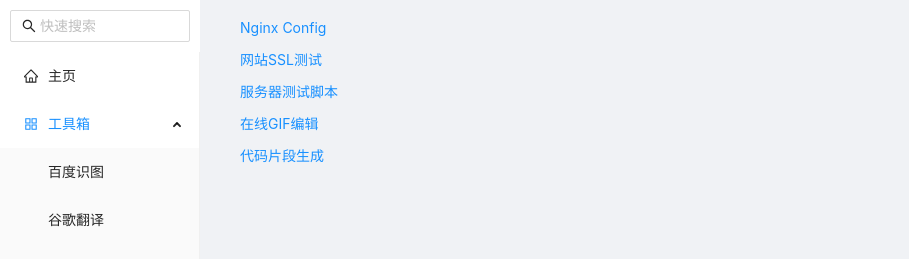
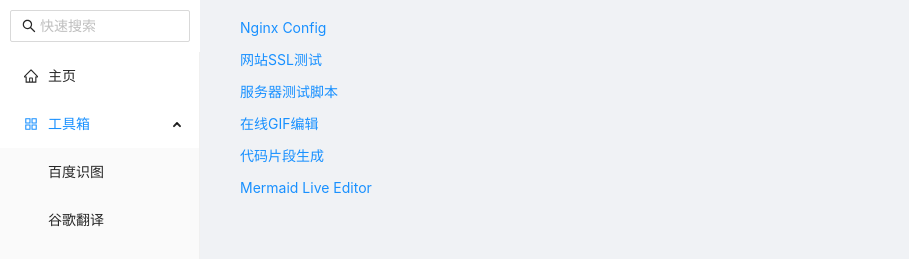
Before and after one commit to moonrailgun/moonrailgunAPI, a Next.js app: page /tools/other-tools in a window 1280 px wide. Shown: the top 259 px of the page, without its empty margins (0-909 px from the left). Built offline with nearby package versions, Linux system fonts and the light colour scheme.

Commit message:
add more link

```diff
--- a/pages/tools/other-tools.tsx
+++ b/pages/tools/other-tools.tsx
@@ -24,6 +24,10 @@ const OtherToolPage: React.FC = () => {
       name: '代码片段生成',
       url: 'https://carbon.now.sh/',
     },
+    {
+      name: 'Mermaid Live Editor',
+      url: 'https://mermaid-js.github.io/mermaid-live-editor/',
+    },
   ];
 
   return (
```
